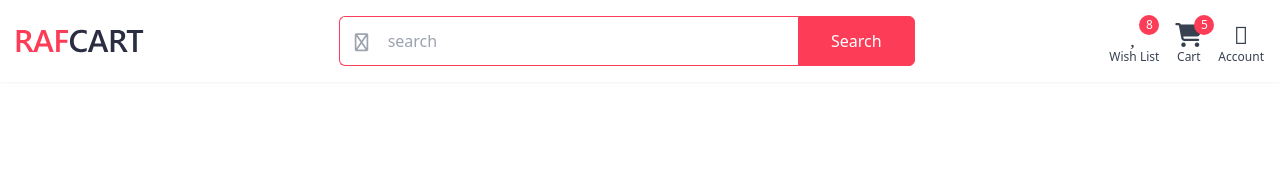
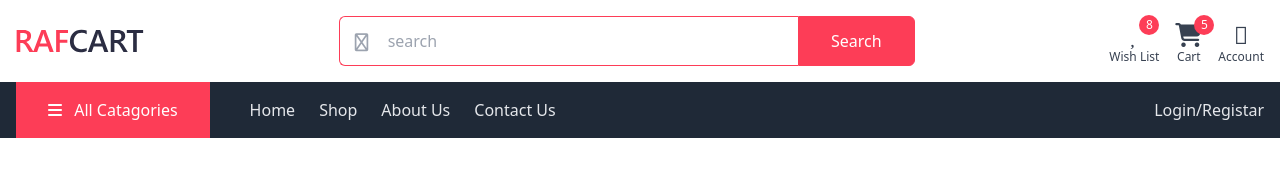
Before and after one commit to engmahedi/learnTailwind, a website built with Vite: page index.html in a window 1280 px wide. Built offline with nearby package versions, Linux system fonts and the light colour scheme; some icons are missing.

Commit message:
navbar complete

```diff
--- a/index.html
+++ b/index.html
@@ -57,5 +57,36 @@
   </header>
   <!-- Header End -->
 
+  <!-- Navbar -->
+    <nav class="bg-gray-800">
+    <div class="container flex">
+    <!--All Catagories  -->
+      <div class="px-8 py-4 bg-primary">
+        <span class="text-white">
+          <i class="fa-solid fa-bars"></i>
+        </span>
+        <span class="text-white ml-2">All Catagories</span>
+      </div>
+    <!--All Catagories End  -->
+
+    <!-- Navbar Link -->
+    <div class="flex items-center justify-between flex-grow pl-10">
+      <div class="flex items-center justify-between text-white space-x-6 capitalize">
+        <a href="#" class="text-gray-200 hover:text-white transition">Home</a>
+        <a href="#" class="text-gray-200 hover:text-white transition">shop</a>
+        <a href="#" class="text-gray-200 hover:text-white transition">about us</a>
+        <a href="#" class="text-gray-200 hover:text-white transition">contact us</a>
+
+
+      </div>
+      <a href="#" class="text-gray-200 hover:text-white transition">Login/Registar</a>
+
+    </div>
+    <!-- Navbar Link End -->
+    </div>
+    </nav>
+
+  <!-- Navbar End -->
+
 </body>
 </html>
```
